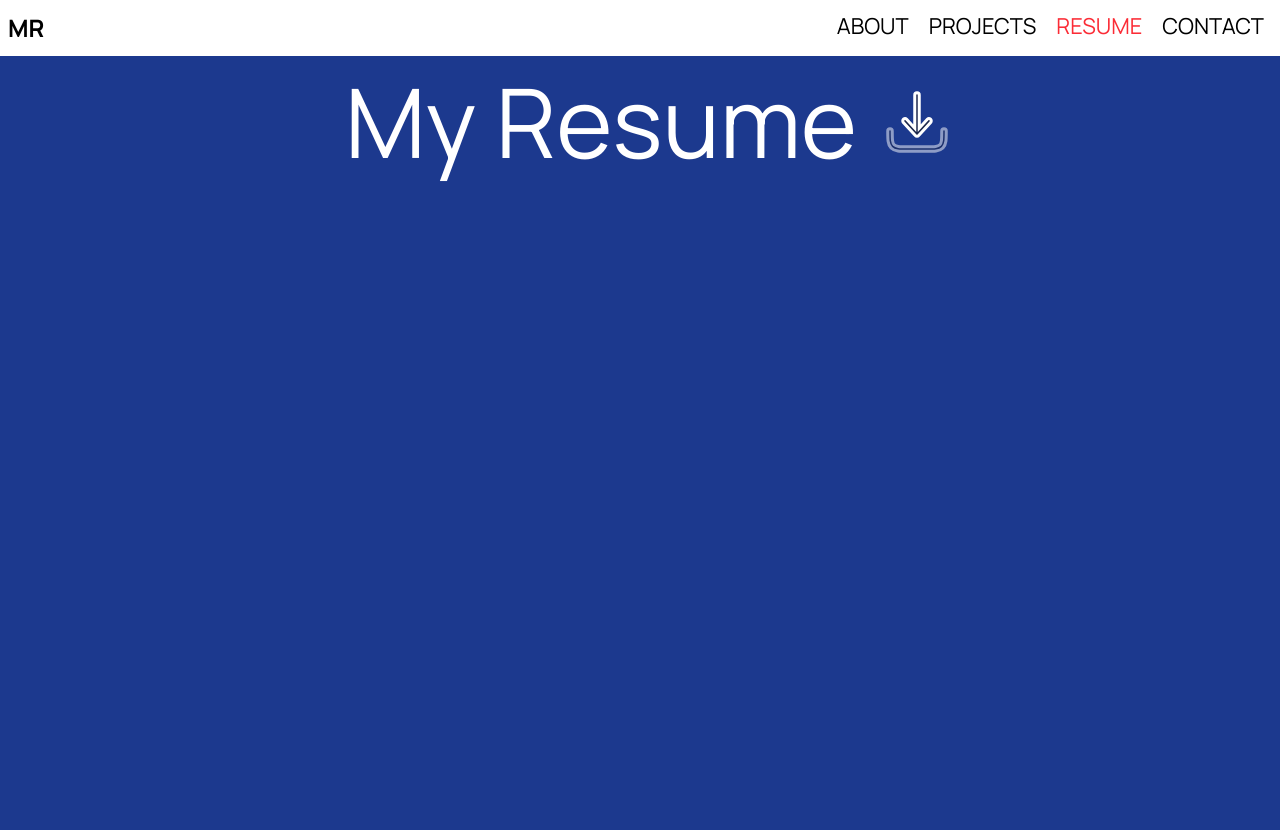
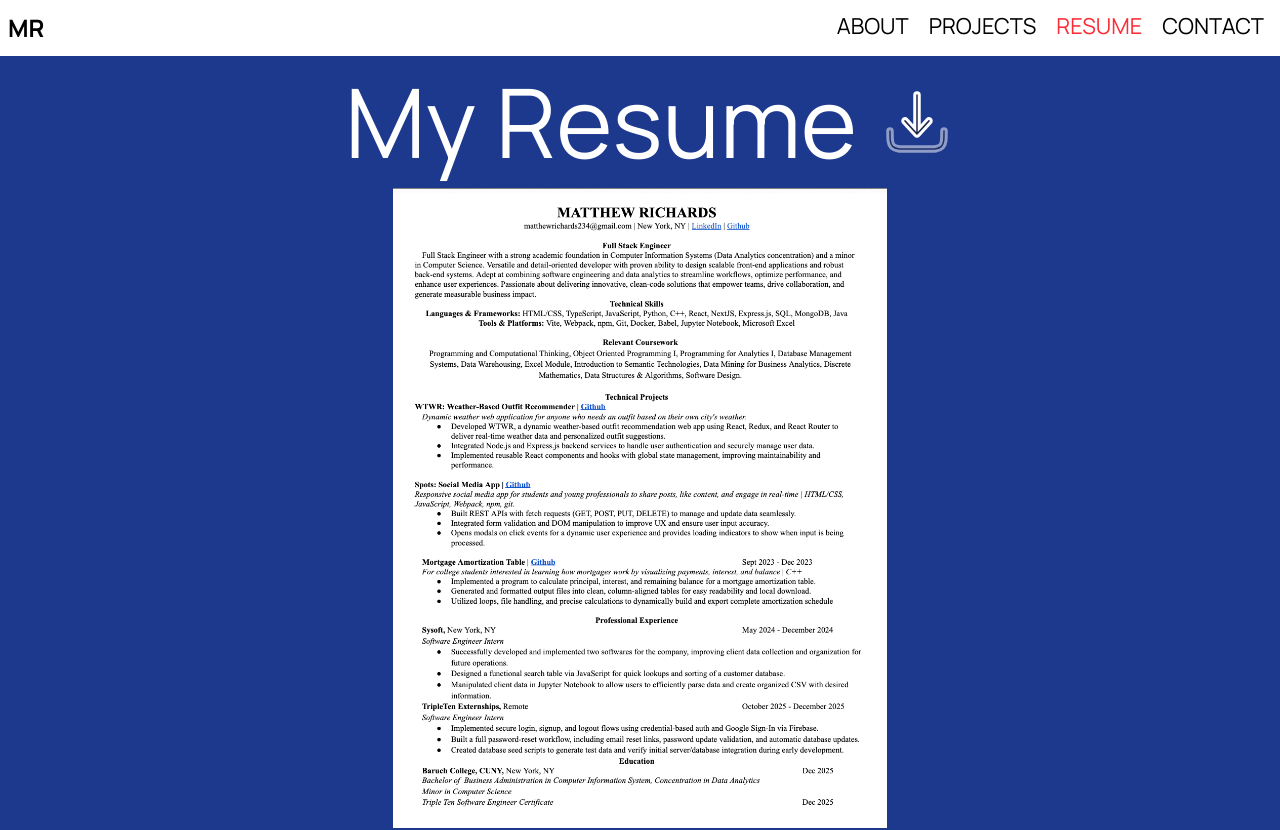
Before and after one commit to matthewrichards234/Personal_Website, a React (Vite) app: page /resume in a window 1280 px wide. Shown: the top 830 px of the page. Built offline with nearby package versions, Linux system fonts and the light colour scheme.

Commit message:
Create screenshot of resume for resume page. Remove unused download icon.

```diff
--- a/src/components/Resume.tsx
+++ b/src/components/Resume.tsx
@@ -1,5 +1,6 @@
 import resumePDF from "../assets/resume_for_website.pdf";
 import downloadIcon from "../assets/download-minimalistic-svgrepo-com.svg";
+import resumeScreenshot from "../assets/resume_screenshot.png";
 
 const Resume = () => {
   function handleDownloadClickEvent(fileUrl: string, fileName: string): void {
@@ -30,10 +31,10 @@ const Resume = () => {
         </button>
       </div>
       <div className="flex justify-center">
-        <iframe
-          src={`${resumePDF}#toolbar=0`}
-          title="Matthew's Resume"
-          className="w-212.5 h-266 border-0"
+        <img
+          src={resumeScreenshot}
+          alt="Matthew Richards Resume"
+          className="max-h-[80vh] w-auto"
         />
       </div>
     </div>
```
Also changed, not shown: src/assets/download.png (deleted), src/assets/resume_screenshot.png (added).
